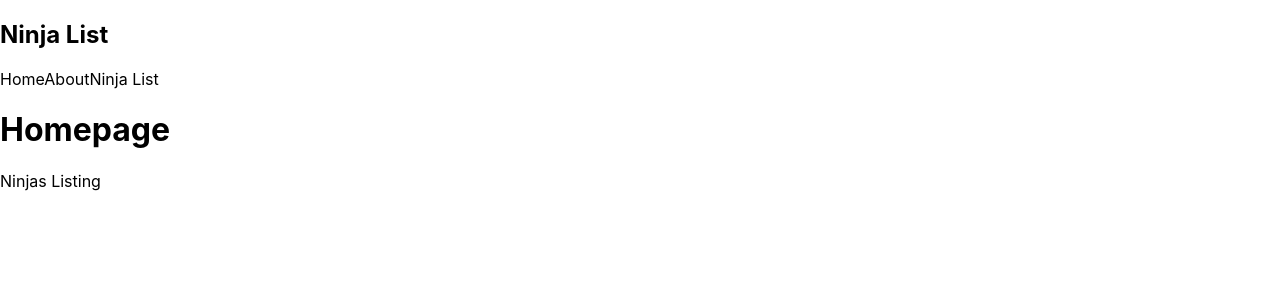
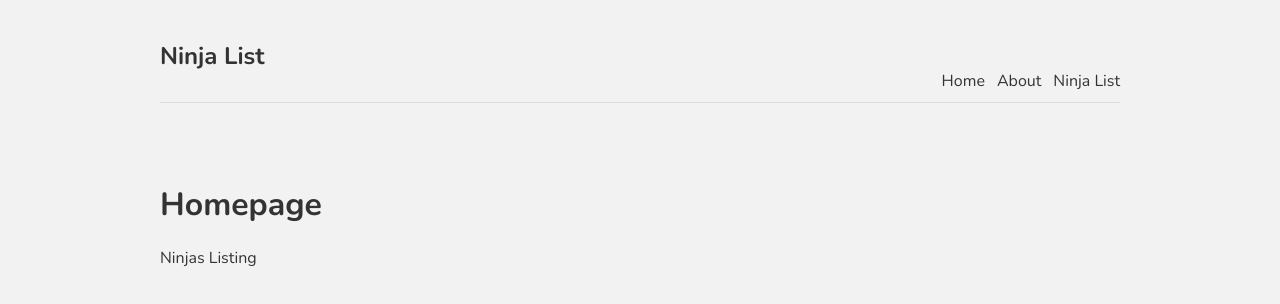
Before and after one commit to EddyBautista-93/ninjalist, a Next.js app: page / in a window 1280 px wide. Shown: the top 304 px of the page. Built offline with nearby package versions, Linux system fonts and the light colour scheme.

Commit message:
adding css

```diff
--- a/styles/globals.css
+++ b/styles/globals.css
@@ -1,16 +1,37 @@
-html,
+@import url('https://fonts.googleapis.com/css2?family=Nunito:wght@300;400;600;700&display=swap');
+
 body {
-  padding: 0;
-  margin: 0;
-  font-family: -apple-system, BlinkMacSystemFont, Segoe UI, Roboto, Oxygen,
-    Ubuntu, Cantarell, Fira Sans, Droid Sans, Helvetica Neue, sans-serif;
+  background: #f2f2f2;
+  color: #333;
+  font-family: "Nunito";
 }
-
 a {
-  color: inherit;
+  color: #333;
   text-decoration: none;
 }
-
-* {
-  box-sizing: border-box;
+.content {
+  max-width: 960px;
+  margin: 0 auto;
 }
+nav {
+  margin: 10px auto 80px;
+  padding: 10px 0;
+  display: flex;
+  justify-content: flex-end;
+  align-items: flex-end;
+  border-bottom: 1px solid #ddd;
+}
+nav a {
+  margin-left: 12px;
+}
+nav .logo {
+  margin-right: auto;
+}
+footer {
+  display: block;
+  text-align: center;
+  padding: 30px 0;
+  margin-top: 60px;
+  color: #777;
+  border-top: 1px solid #eaeaea;
+}
```
